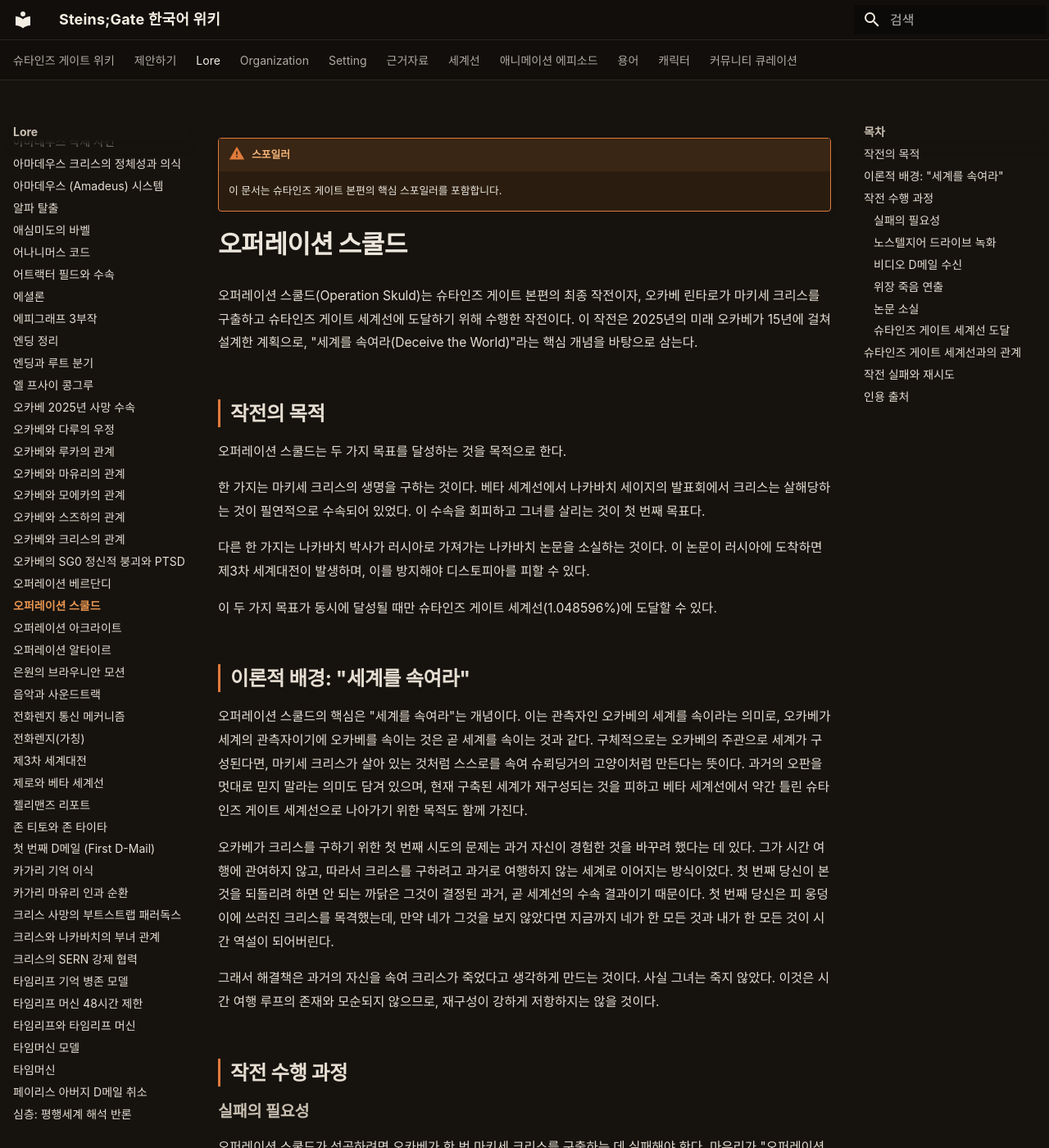
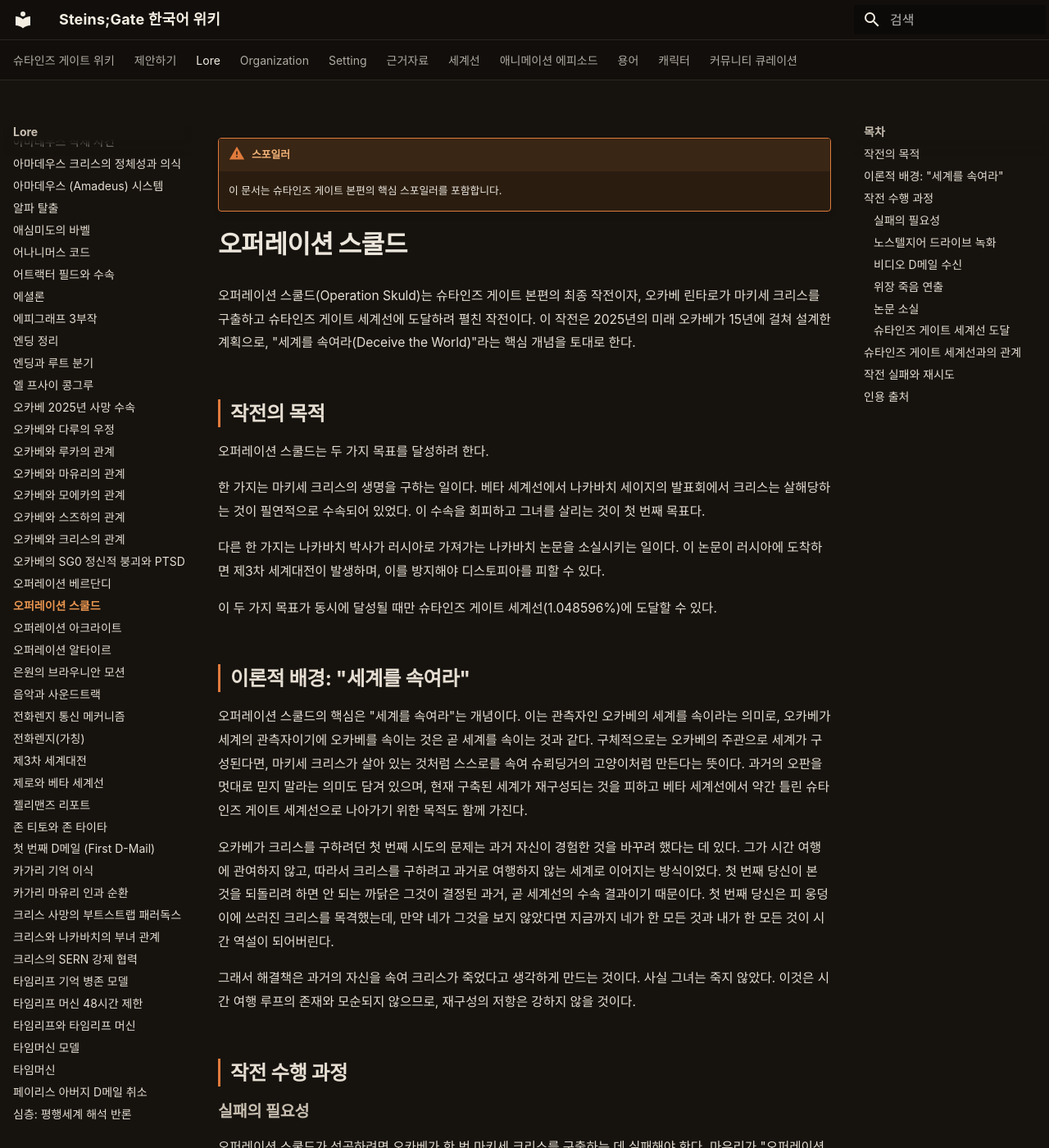
Before and after one commit to sgwiki/sgwiki.github.io, an MkDocs documentation site: the page built from wiki/lore/오퍼레이션-스쿨드.md, in a window 1280 px wide and 1400 px high. Shown: the whole window at 82% size. Built offline with MkDocs 1.6.1 and Material for MkDocs 9.7.7, drawn with Linux system fonts in a browser that asks for light colours; some web fonts are replaced; some of the changed text lies outside the part shown.

Commit message:
chore(wiki): 오퍼레이션-스쿨드 정비 — restructurer 변경 없음·rewriter 변경 없음(VOCAB 정합)·humanize 13건(번역투 6·형식명사 4·기계적 리듬 3 - 자동화피동 능동화·추상주어+만능동사 의인화 제거·"~것을 목적으로 한다"→"~하려 한다")·사실·스포일러(main_story)·수치(2025년·15년·8월 21일·2010년·1.048596%)·고유명사(오퍼레이션 스쿨드·Operation Skuld·슈타인즈 게이트 세계선·Reading Steiner·메탈 우파·Deceive the World)·인용 블록·각주 [^1] 불변·quote_protect pass·fact_guard pass·sanitizer pass·linker pass(2 ok)
Co-Authored-By: Claude Opus 4.6 <noreply@anthropic.com>

```diff
--- a/wiki/lore/오퍼레이션-스쿨드.md
+++ b/wiki/lore/오퍼레이션-스쿨드.md
@@ -11,15 +11,15 @@ description: "오퍼레이션 스쿨드(Operation Skuld)는 슈타인즈 게이
 
 # 오퍼레이션 스쿨드
 
-오퍼레이션 스쿨드(Operation Skuld)는 슈타인즈 게이트 본편의 최종 작전이자, 오카베 린타로가 마키세 크리스를 구출하고 슈타인즈 게이트 세계선에 도달하기 위해 수행한 작전이다. 이 작전은 2025년의 미래 오카베가 15년에 걸쳐 설계한 계획으로, "세계를 속여라(Deceive the World)"라는 핵심 개념을 바탕으로 삼는다.
+오퍼레이션 스쿨드(Operation Skuld)는 슈타인즈 게이트 본편의 최종 작전이자, 오카베 린타로가 마키세 크리스를 구출하고 슈타인즈 게이트 세계선에 도달하려 펼친 작전이다. 이 작전은 2025년의 미래 오카베가 15년에 걸쳐 설계한 계획으로, "세계를 속여라(Deceive the World)"라는 핵심 개념을 토대로 한다.
 
 ## 작전의 목적
 
-오퍼레이션 스쿨드는 두 가지 목표를 달성하는 것을 목적으로 한다.
+오퍼레이션 스쿨드는 두 가지 목표를 달성하려 한다.
 
-한 가지는 마키세 크리스의 생명을 구하는 것이다. 베타 세계선에서 나카바치 세이지의 발표회에서 크리스는 살해당하는 것이 필연적으로 수속되어 있었다. 이 수속을 회피하고 그녀를 살리는 것이 첫 번째 목표다.
+한 가지는 마키세 크리스의 생명을 구하는 일이다. 베타 세계선에서 나카바치 세이지의 발표회에서 크리스는 살해당하는 것이 필연적으로 수속되어 있었다. 이 수속을 회피하고 그녀를 살리는 것이 첫 번째 목표다.
 
-다른 한 가지는 나카바치 박사가 러시아로 가져가는 나카바치 논문을 소실하는 것이다. 이 논문이 러시아에 도착하면 제3차 세계대전이 발생하며, 이를 방지해야 디스토피아를 피할 수 있다.
+다른 한 가지는 나카바치 박사가 러시아로 가져가는 나카바치 논문을 소실시키는 일이다. 이 논문이 러시아에 도착하면 제3차 세계대전이 발생하며, 이를 방지해야 디스토피아를 피할 수 있다.
 
 이 두 가지 목표가 동시에 달성될 때만 슈타인즈 게이트 세계선(1.048596%)에 도달할 수 있다.
 
@@ -27,9 +27,9 @@ description: "오퍼레이션 스쿨드(Operation Skuld)는 슈타인즈 게이
 
 오퍼레이션 스쿨드의 핵심은 "세계를 속여라"는 개념이다. 이는 관측자인 오카베의 세계를 속이라는 의미로, 오카베가 세계의 관측자이기에 오카베를 속이는 것은 곧 세계를 속이는 것과 같다. 구체적으로는 오카베의 주관으로 세계가 구성된다면, 마키세 크리스가 살아 있는 것처럼 스스로를 속여 슈뢰딩거의 고양이처럼 만든다는 뜻이다. 과거의 오판을 멋대로 믿지 말라는 의미도 담겨 있으며, 현재 구축된 세계가 재구성되는 것을 피하고 베타 세계선에서 약간 틀린 슈타인즈 게이트 세계선으로 나아가기 위한 목적도 함께 가진다.
 
-오카베가 크리스를 구하기 위한 첫 번째 시도의 문제는 과거 자신이 경험한 것을 바꾸려 했다는 데 있다. 그가 시간 여행에 관여하지 않고, 따라서 크리스를 구하려고 과거로 여행하지 않는 세계로 이어지는 방식이었다. 첫 번째 당신이 본 것을 되돌리려 하면 안 되는 까닭은 그것이 결정된 과거, 곧 세계선의 수속 결과이기 때문이다. 첫 번째 당신은 피 웅덩이에 쓰러진 크리스를 목격했는데, 만약 네가 그것을 보지 않았다면 지금까지 네가 한 모든 것과 내가 한 모든 것이 시간 역설이 되어버린다.
+오카베가 크리스를 구하려던 첫 번째 시도의 문제는 과거 자신이 경험한 것을 바꾸려 했다는 데 있다. 그가 시간 여행에 관여하지 않고, 따라서 크리스를 구하려고 과거로 여행하지 않는 세계로 이어지는 방식이었다. 첫 번째 당신이 본 것을 되돌리려 하면 안 되는 까닭은 그것이 결정된 과거, 곧 세계선의 수속 결과이기 때문이다. 첫 번째 당신은 피 웅덩이에 쓰러진 크리스를 목격했는데, 만약 네가 그것을 보지 않았다면 지금까지 네가 한 모든 것과 내가 한 모든 것이 시간 역설이 되어버린다.
 
-그래서 해결책은 과거의 자신을 속여 크리스가 죽었다고 생각하게 만드는 것이다. 사실 그녀는 죽지 않았다. 이것은 시간 여행 루프의 존재와 모순되지 않으므로, 재구성이 강하게 저항하지는 않을 것이다.
+그래서 해결책은 과거의 자신을 속여 크리스가 죽었다고 생각하게 만드는 것이다. 사실 그녀는 죽지 않았다. 이것은 시간 여행 루프의 존재와 모순되지 않으므로, 재구성의 저항은 강하지 않을 것이다.
 
 ## 작전 수행 과정
 
@@ -49,7 +49,7 @@ description: "오퍼레이션 스쿨드(Operation Skuld)는 슈타인즈 게이
 
 ### 위장 죽음 연출
 
-오카베는 두 번째로 과거로 시간 여행을 하여 이전의 시간 여행 루프를 새로운 루프로 덮어씌운다. 그는 메탈 우파를 확보하고 자신의 피로 크리스의 죽음을 위장한다. 오카베가 크리스 대신 칼에 찔려 피를 흘리는 장면을 연출함으로써, 과거의 오카베가 크리스가 죽은 것으로 목격하도록 만든다.
+오카베는 두 번째로 과거로 시간 여행을 하여 이전의 시간 여행 루프를 새로운 루프로 덮어씌운다. 메탈 우파를 확보한 뒤 자신의 피로 크리스의 죽음을 위장한다. 오카베가 크리스 대신 칼에 찔려 피를 흘리는 장면을 연출함으로써, 과거의 오카베가 크리스가 죽은 것으로 목격하도록 만든다.
 
 ### 논문 소실
 
@@ -57,13 +57,13 @@ description: "오퍼레이션 스쿨드(Operation Skuld)는 슈타인즈 게이
 
 ### 슈타인즈 게이트 세계선 도달
 
-오카베가 세계를 속이고 원래 시간대로 복귀하는 순간 수속이 일어난다. 이때 크리스가 죽은 것처럼 위장하면서 실제로는 그녀를 살리고, 제3차 세계대전을 유발하는 나카바치 논문의 문제를 해결하여 디스토피아를 피하고 슈타인즈 게이트 세계선으로 진입하게 된다.
+오카베가 세계를 속이고 원래 시간대로 복귀하는 순간 수속이 일어난다. 바로 이 순간 크리스가 죽은 것처럼 위장하면서 실제로는 그녀를 살리고, 제3차 세계대전을 유발하는 나카바치 논문의 문제를 해결하여 디스토피아를 피하고 슈타인즈 게이트 세계선으로 진입하게 된다.
 
-스즈하의 경우, 오카베가 미래로 여행함으로써 자체 일관성 있는 루프를 완성할 수 있지만 스즈하에게는 그런 루프가 불가능하다. 그녀가 8월 21일 이후에 슈타인즈 게이트 세계선에 존재할 이유가 없으며, 타임머신의 지속적인 존재는 제3차 세계대전을 촉발할 위험이 있기 때문에 모순될 수도 있다. 그래서 오카베가 귀환하는 과정에서 스즈하와 타임머신은 사라지고, 오카베만 슈타인즈 게이트 세계선에 도착한다.
+스즈하의 경우, 오카베가 미래로 여행함으로써 자체 일관성 있는 루프를 완성할 수 있지만 스즈하에게는 그런 루프가 불가능하다. 그녀가 8월 21일 이후에 슈타인즈 게이트 세계선에 존재할 이유가 없으며, 타임머신의 지속적인 존재는 제3차 세계대전을 촉발할 위험이 있기 때문에 모순될 수도 있다. 이런 까닭으로 오카베가 귀환하는 과정에서 스즈하와 타임머신은 사라지고, 오카베만 슈타인즈 게이트 세계선에 도착한다.
 
 ## 슈타인즈 게이트 세계선과의 관계
 
-오퍼레이션 스쿨드와 슈타인즈 게이트 세계선은 성공적으로 도달하기 위한 수단과 목표의 관계다. 오퍼레이션 스쿨드가 성공하면 슈타인즈 게이트 세계선에 도달할 수 있고, 실패하면 도달하지 못한다. 오퍼레이션 스쿨드는 미래의 오카베가 고안한 방법으로, 최초 관측자가 관측했던 사건들을 바꾸지 않고 결과만 바꾼다.
+오퍼레이션 스쿨드와 슈타인즈 게이트 세계선은 성공적으로 도달하려는 수단과 목표의 관계다. 오퍼레이션 스쿨드가 성공하면 슈타인즈 게이트 세계선에 도달할 수 있고, 실패하면 도달하지 못한다. 오퍼레이션 스쿨드는 미래의 오카베가 고안한 방법으로, 최초 관측자가 관측했던 사건들을 바꾸지 않고 결과만 바꾼다.
 
 구체적으로 크리스를 기절 상태로 만들고 피를 칠해 죽은 것처럼 보이게 하여 세계를 속이는 방식이다. 이 작전으로 오카베가 세계를 속이고 원래 시간대로 복귀하는 순간 수속이 일어나면, 알파와 베타 어느 쪽에도 속하지 않는 틈새의 세계선이자 그 어떤 세계선의 영향도 받지 않는 슈타인즈 게이트 세계선에 도달할 수 있다.
 
@@ -71,7 +71,7 @@ description: "오퍼레이션 스쿨드(Operation Skuld)는 슈타인즈 게이
 
 스쿨드 작전의 성공은 오카베가 한 번 실패해야만 가능하다. 이 실패 덕분에 2025년의 오카베가 각성하여 영상 D메일을 준비할 수 있다. 타임 패러독스 구조를 생각하면, 작전이 처음부터 성공할 수 없는 까닭이 보인다.
 
-오카베가 크리스를 구하기 위한 첫 번째 시도에서 막 돌아왔을 때, 그는 비디오 D메일을 확인하고 작전의 방법을 이해한다. 이때 이미 그는 실패를 경험한 상태이며, 이 실패가 미래의 성공을 위한 필수적인 전제 조건이 되었다.
+오카베가 크리스를 구하려 한 첫 번째 시도에서 막 돌아왔을 때, 그는 비디오 D메일을 확인하고 작전의 방법을 이해한다. 이미 그는 실패를 경험한 상태이며, 이 실패가 미래 성공의 필수적 전제 조건이 되었다.
 
 > **[팬 분석]** "스쿨드 작전은 오카베가 '세상을 속임'으로써 특정 명백하게 수속된 사건을 피할 수 있다는 깨달음에 기반한 크리스를 구하기 위한 계획입니다." — [The Mechanics of Steins;Gate v1.0.3](../근거자료/비공식/mechanics-of-steins-gate/ch3.md)[^1]
 
```
